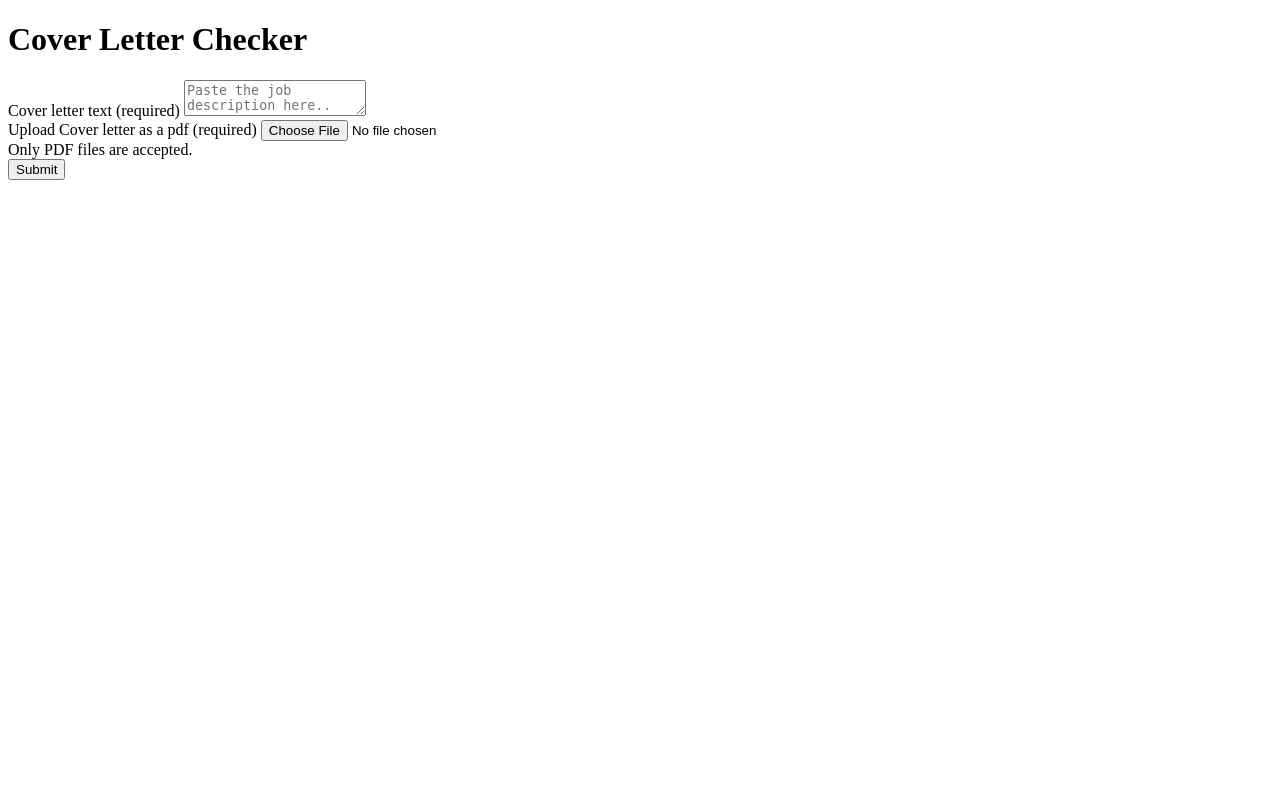
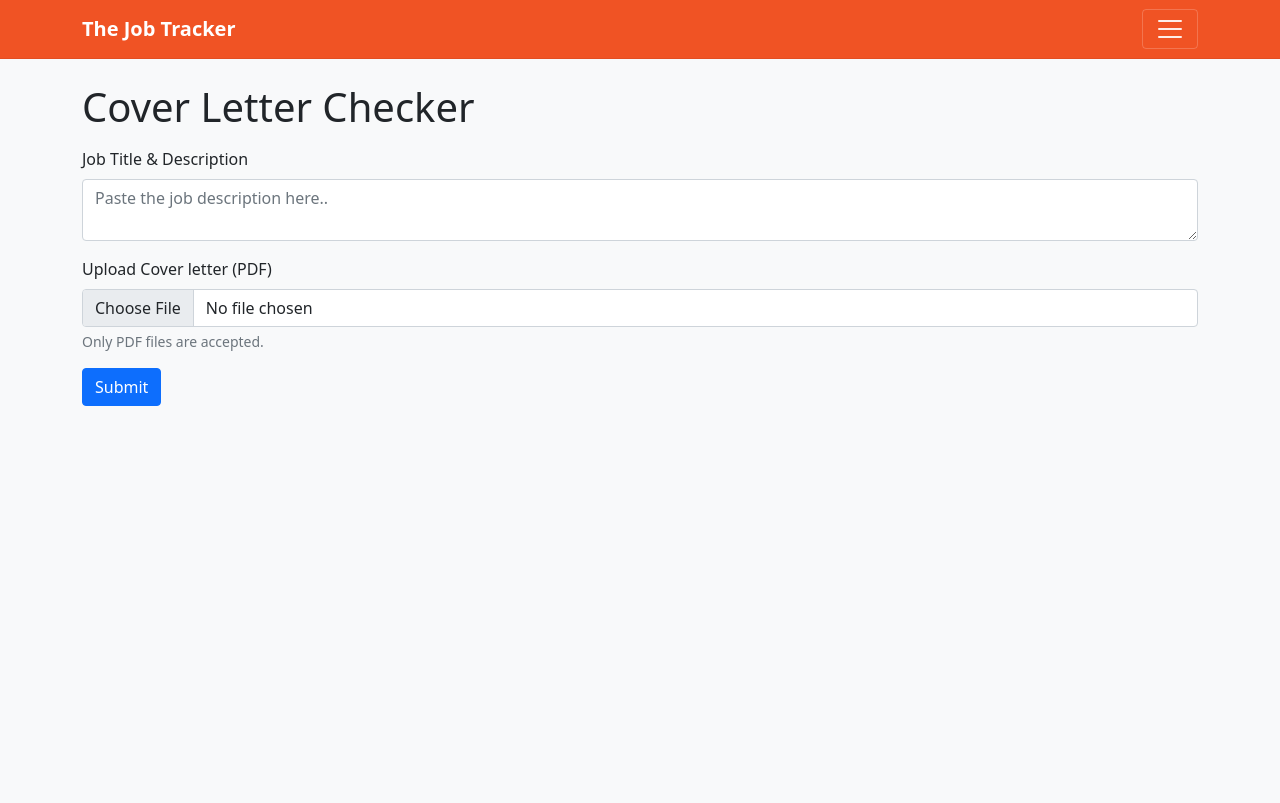
Before and after one commit to xGodai/Job-Tracker-, a Django app: page /ai_tools/cover_letter_checker/ in a window 1280 px wide. Before the commit the page ends 180 px from the top, so only its background shows below. Run offline with Django 5.2, Linux system fonts and the light colour scheme; the visitor is signed in with stand-in values (Sample User, id 1); some libraries are stand-ins or nearby versions.

Commit message:
Refactor cover letter checker and feedback templates for improved structure and styling; add navigation link to cover letter checker in base template.

```diff
--- a/templates/ai_checker/cover_letter_checker.html
+++ b/templates/ai_checker/cover_letter_checker.html
@@ -1,37 +1,33 @@
+{% extends "base.html" %}
 {% load static %}
-<!doctype html>
-<html lang="en">
-<head>
-    <meta charset="utf-8">
-    <title>Cover Letter Checker</title>
-    <meta name="viewport" content="width=device-width,initial-scale=1">
-</head>
-<body>
-    <h1>Cover Letter Checker</h1>
+
+{% block title %}Cover Letter Checker{% endblock %}
+
+{% block content %}
+<div class="container py-4">
+    <h1 class="mb-3">Cover Letter Checker</h1>
 
     <form method="post" enctype="multipart/form-data" id="cover-letter-form" novalidate>
         {% csrf_token %}
 
-        <div class="form-group">
-            <label for="id_cover_letter">Cover letter text (required)</label>
-            <textarea name="job_description" id="id_job_description" required placeholder="Paste the job description here..">{{ cover_letter|default_if_none:"" }}</textarea>
+        <div class="mb-3">
+            <label for="id_job_description" class="form-label">Job Title & Description</label>
+            <textarea name="job_description" id="id_job_description" required class="form-control" placeholder="Paste the job description here..">{{ cover_letter|default_if_none:"" }}</textarea>
             {% if form.cover_letter.errors %}
-                <div class="error">{{ form.cover_letter.errors.as_text }}</div>
+                <div class="text-danger small">{{ form.cover_letter.errors.as_text }}</div>
             {% endif %}
         </div>
 
-        <div class="form-group">
-            <label for="id_pdf">Upload Cover letter as a pdf (required)</label>
-            <input type="file" name="cover_letter" id="id_cover_letter" accept="application/pdf" required aria-describedby="pdf-help">
-            <div id="pdf-help">Only PDF files are accepted.</div>
+        <div class="mb-3">
+            <label for="id_cover_letter" class="form-label">Upload Cover letter (PDF)</label>
+            <input type="file" name="cover_letter" id="id_cover_letter" accept="application/pdf" required aria-describedby="pdf-help" class="form-control">
+            <div id="pdf-help" class="form-text">Only PDF files are accepted.</div>
             {% if form.pdf.errors %}
-                <div class="error">{{ form.pdf.errors.as_text }}</div>
+                <div class="text-danger small">{{ form.pdf.errors.as_text }}</div>
             {% endif %}
         </div>
 
-        <button type="submit">Submit</button>
+        <button type="submit" class="btn btn-primary">Submit</button>
     </form>
-
-
-</body>
-</html>
+</div>
+{% endblock %}
--- a/templates/base.html
+++ b/templates/base.html
@@ -36,6 +36,12 @@
                             <a class="nav-link open-job-modal" href="{% url 'home' %}?new=1">
                                 <span>Add Job Application</span>
                                 <i class="fas fa-plus ms-2"></i>
+                            </a>
+                        </li>
+                        <li class="nav-item">
+                            <a class="nav-link" href="{% url 'cover_letter_checker' %}">
+                                <span>Cover Letter Checker</span>
+                                <i class="fas fa-file-lines ms-1" aria-hidden="true"></i>
                             </a>
                         </li>
                         <li class="nav-item">
```
Also changed, not shown: templates/ai_checker/cover_letter_feedback.html (+16 -13 lines), templates/ai_checker/cv_checker.html (deleted).
